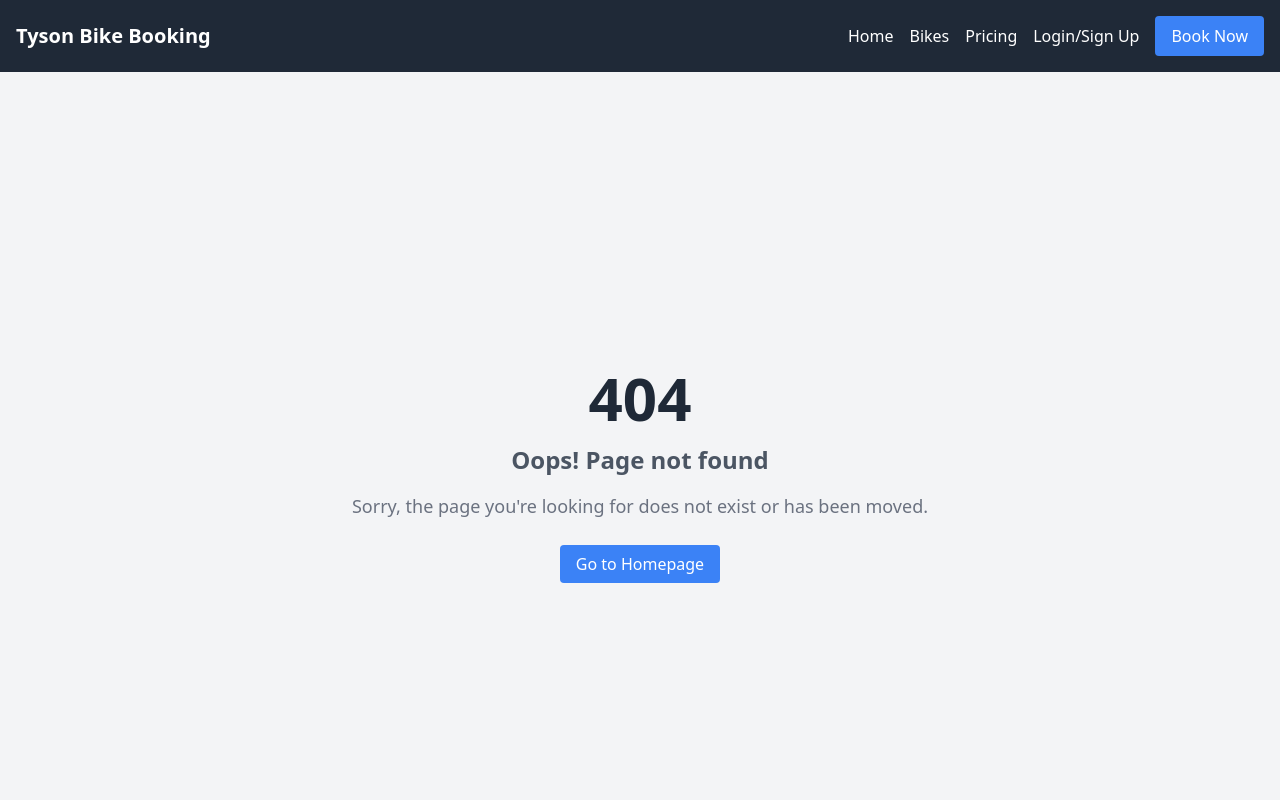
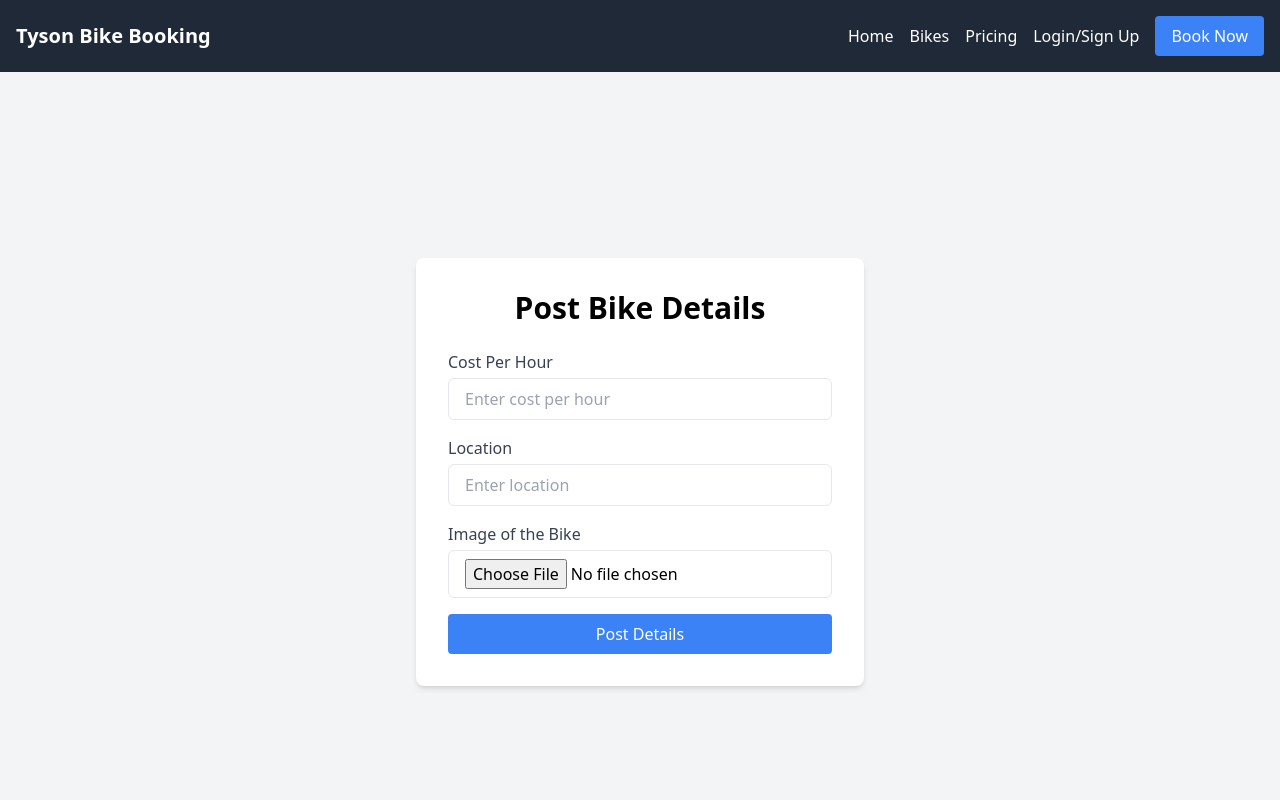
Before and after one commit to DANCANKARANI/bikebooking, a Next.js app: page /provider-home in a window 1280 px wide. Before the commit this address had no page. Shown: the top 800 px of the page. Built offline with nearby package versions, Linux system fonts and the light colour scheme.

Commit message:
my changes

```diff
--- a/app/login/customer/page.tsx
+++ b/app/login/customer/page.tsx
@@ -1,16 +1,56 @@
 "use client"
-
-import Footer from "@/app/components/Footer";
-import Navbar from "@/app/components/Navbar";
+import React, { useState } from 'react';
+import Footer from '@/app/components/Footer';
+import Navbar from '@/app/components/Navbar';
 
 const CustomerLoginPage = () => {
+  const [email, setEmail] = useState('');
+  const [password, setPassword] = useState('');
+  const [error, setError] = useState('');
+
+  const handleSubmit = async (e: React.FormEvent<HTMLFormElement>) => {
+    e.preventDefault();
+    setError(''); // Clear any previous errors
+
+    try {
+      const response = await fetch('https://bikebooking-api.onrender.com/api/v1/user/login', {
+        method: 'POST',
+        headers: {
+          'Content-Type': 'application/json',
+        },
+        body: JSON.stringify({ email, password }),
+      });
+
+      const result = await response.json();
+
+      if (response.ok) {
+        if (result.success === 'true') {
+          console.log('Login successful:', result);
+          // Save token to local storage (or handle it as needed)
+          localStorage.setItem('authToken', result.data.token);
+          // Redirect to home page
+          window.location.href = '/';
+        } else {
+          throw new Error(result.message || 'Login failed. Please check your email and password.');
+        }
+      } else {
+        // Handle non-200 response
+        throw new Error(result.error.join(', ') || 'An error occurred.');
+      }
+    } catch (error: any) {
+      console.error('Error during login:', error);
+      setError(error.message || 'An unknown error occurred.');
+    }
+  };
+
   return (
     <div className="font-sans antialiased">
       <Navbar />
       <main className="flex items-center justify-center min-h-screen bg-gray-100">
         <div className="bg-white p-8 rounded-lg shadow-md w-full max-w-md">
           <h1 className="text-3xl font-bold mb-6 text-center">Customer Login</h1>
-          <form>
+          {error && <p className="text-red-500 text-center mb-4">{error}</p>}
+          <form onSubmit={handleSubmit}>
             <div className="mb-4">
               <label htmlFor="email" className="block text-gray-700">Email</label>
               <input
@@ -19,6 +59,8 @@ const CustomerLoginPage = () => {
                 name="email"
                 placeholder="you@example.com"
                 className="mt-1 block w-full px-4 py-2 border rounded-md focus:border-blue-500 focus:ring focus:ring-blue-500 focus:ring-opacity-50"
+                value={email}
+                onChange={(e) => setEmail(e.target.value)}
                 required
               />
             </div>
@@ -30,6 +72,8 @@ const CustomerLoginPage = () => {
                 name="password"
                 placeholder="********"
                 className="mt-1 block w-full px-4 py-2 border rounded-md focus:border-blue-500 focus:ring focus:ring-blue-500 focus:ring-opacity-50"
+                value={password}
+                onChange={(e) => setPassword(e.target.value)}
                 required
               />
             </div>
--- a/app/login/provider/page.tsx
+++ b/app/login/provider/page.tsx
@@ -1,16 +1,56 @@
-"use client"
-
-import Footer from "@/app/components/Footer";
-import Navbar from "@/app/components/Navbar";
+"use client";
+import Footer from '@/app/components/Footer';
+import Navbar from '@/app/components/Navbar';
+import React, { useState } from 'react';
 
 const ProviderLoginPage = () => {
+  const [email, setEmail] = useState('');
+  const [password, setPassword] = useState('');
+  const [error, setError] = useState('');
+
+  const handleSubmit = async (e: React.FormEvent<HTMLFormElement>) => {
+    e.preventDefault();
+    setError(''); // Clear any previous errors
+
+    try {
+      const response = await fetch('https://bikebooking-api.onrender.com/api/v1/provider/login', {
+        method: 'POST',
+        headers: {
+          'Content-Type': 'application/json',
+        },
+        body: JSON.stringify({ email, password }),
+      });
+
+      const result = await response.json();
+
+      if (response.ok) {
+        if (result.success === 'true') {
+          console.log('Login successful:', result);
+          // Save token to local storage (or handle it as needed)
+          localStorage.setItem('authToken', result.data.token);
+          // Redirect to home page or provider dashboard
+          window.location.href = '/provider-home'; // Adjust as needed
+        } else {
+          throw new Error(result.message || 'Login failed. Please check your email and password.');
+        }
+      } else {
+        // Handle non-200 response
+        throw new Error(result.error.join(', ') || 'An error occurred.');
+      }
+    } catch (error: any) {
+      console.error('Error during login:', error);
+      setError(error.message || 'An unknown error occurred.');
+    }
+  };
+
   return (
     <div className="font-sans antialiased">
       <Navbar />
       <main className="flex items-center justify-center min-h-screen bg-gray-100">
         <div className="bg-white p-8 rounded-lg shadow-md w-full max-w-md">
           <h1 className="text-3xl font-bold mb-6 text-center">Provider Login</h1>
-          <form>
+          {error && <p className="text-red-500 text-center mb-4">{error}</p>}
+          <form onSubmit={handleSubmit}>
             <div className="mb-4">
               <label htmlFor="email" className="block text-gray-700">Email</label>
               <input
@@ -18,7 +58,9 @@ const ProviderLoginPage = () => {
                 id="email"
                 name="email"
                 placeholder="you@example.com"
-                className="mt-1 block w-full px-4 py-2 border rounded-md focus:border-green-500 focus:ring focus:ring-green-500 focus:ring-opacity-50"
+                className="mt-1 block w-full px-4 py-2 border rounded-md focus:border-blue-500 focus:ring focus:ring-blue-500 focus:ring-opacity-50"
+                value={email}
+                onChange={(e) => setEmail(e.target.value)}
                 required
               />
             </div>
@@ -29,18 +71,20 @@ const ProviderLoginPage = () => {
                 id="password"
                 name="password"
                 placeholder="********"
-                className="mt-1 block w-full px-4 py-2 border rounded-md focus:border-green-500 focus:ring focus:ring-green-500 focus:ring-opacity-50"
+                className="mt-1 block w-full px-4 py-2 border rounded-md focus:border-blue-500 focus:ring focus:ring-blue-500 focus:ring-opacity-50"
+                value={password}
+                onChange={(e) => setPassword(e.target.value)}
                 required
               />
             </div>
             <button
               type="submit"
-              className="w-full bg-green-500 hover:bg-green-600 text-white py-2 px-4 rounded"
+              className="w-full bg-blue-500 hover:bg-blue-600 text-white py-2 px-4 rounded"
             >
               Login
             </button>
             <div className="mt-4 text-center">
-              <a href="/forgot-password" className="text-green-500 hover:underline">Forgot Password?</a>
+              <a href="/forgot-password" className="text-blue-500 hover:underline">Forgot Password?</a>
             </div>
           </form>
         </div>
--- /dev/null
+++ b/app/provider-home/page.tsx
@@ -0,0 +1,115 @@
+"use client";
+import React, { useState } from 'react';
+import Footer from '@/app/components/Footer';
+import Navbar from '@/app/components/Navbar';
+
+const ProviderPage = () => {
+  const [costPerHour, setCostPerHour] = useState('');
+  const [location, setLocation] = useState('');
+  const [image, setImage] = useState<File | null>(null);
+  const [error, setError] = useState('');
+  const [success, setSuccess] = useState('');
+
+  const handleImageChange = (e: React.ChangeEvent<HTMLInputElement>) => {
+    if (e.target.files && e.target.files[0]) {
+      setImage(e.target.files[0]);
+    }
+  };
+
+  const handleSubmit = async (e: React.FormEvent<HTMLFormElement>) => {
+    e.preventDefault();
+    setError('');
+    setSuccess('');
+
+    const formData = new FormData();
+    formData.append('costPerHour', costPerHour);
+    formData.append('location', location);
+    if (image) {
+      formData.append('image', image);
+    }
+
+    try {
+      const response = await fetch('https://bikebooking-api.onrender.com/api/v1/bike/post', {
+        method: 'POST',
+        body: formData,
+      });
+
+      const result = await response.json();
+
+      if (response.ok) {
+        setSuccess('Bike details posted successfully!');
+        // Clear form fields
+        setCostPerHour('');
+        setLocation('');
+        setImage(null);
+      } else {
+        throw new Error(result.message || 'Failed to post bike details.');
+      }
+    } catch (error: any) {
+      console.error('Error posting bike details:', error);
+      setError(error.message || 'An unknown error occurred.');
+    }
+  };
+
+  return (
+    <div className="font-sans antialiased">
+      <Navbar />
+      <main className="flex items-center justify-center min-h-screen bg-gray-100">
+        <div className="bg-white p-8 rounded-lg shadow-md w-full max-w-md">
+          <h1 className="text-3xl font-bold mb-6 text-center">Post Bike Details</h1>
+          {error && <p className="text-red-500 text-center mb-4">{error}</p>}
+          {success && <p className="text-green-500 text-center mb-4">{success}</p>}
+          <form onSubmit={handleSubmit}>
+            <div className="mb-4">
+              <label htmlFor="costPerHour" className="block text-gray-700">Cost Per Hour</label>
+              <input
+                type="number"
+                id="costPerHour"
+                name="costPerHour"
+                placeholder="Enter cost per hour"
+                className="mt-1 block w-full px-4 py-2 border rounded-md focus:border-blue-500 focus:ring focus:ring-blue-500 focus:ring-opacity-50"
+                value={costPerHour}
+                onChange={(e) => setCostPerHour(e.target.value)}
+                required
+              />
+            </div>
+            <div className="mb-4">
+              <label htmlFor="location" className="block text-gray-700">Location</label>
+              <input
+                type="text"
+                id="location"
+                name="location"
+                placeholder="Enter location"
+                className="mt-1 block w-full px-4 py-2 border rounded-md focus:border-blue-500 focus:ring focus:ring-blue-500 focus:ring-opacity-50"
+                value={location}
+                onChange={(e) => setLocation(e.target.value)}
+                required
+              />
+            </div>
+            <div className="mb-4">
+              <label htmlFor="image" className="block text-gray-700">Image of the Bike</label>
+              <input
+                type="file"
+                id="image"
+                name="image"
+                accept="image/*"
+                className="mt-1 block w-full px-4 py-2 border rounded-md focus:border-blue-500 focus:ring focus:ring-blue-500 focus:ring-opacity-50"
+                onChange={handleImageChange}
+                required
+              />
+            </div>
+            <button
+              type="submit"
+              className="w-full bg-blue-500 hover:bg-blue-600 text-white py-2 px-4 rounded"
+            >
+              Post Details
+            </button>
+          </form>
+        </div>
+      </main>
+      <Footer />
+    </div>
+  );
+};
+
+export default ProviderPage;
--- a/app/signup/customer/page.tsx
+++ b/app/signup/customer/page.tsx
@@ -1,18 +1,52 @@
 "use client";
 import { useRouter } from 'next/navigation';
+import React, { useState } from 'react';
 import Footer from '../../components/Footer';
 import Navbar from '../../components/Navbar';
 
 const CustomerSignupPage = () => {
   const router = useRouter();
+  const [name, setName] = useState('');
+  const [email, setEmail] = useState('');
+  const [password, setPassword] = useState('');
+  const [confirmPassword, setConfirmPassword] = useState('');
+  const [error, setError] = useState('');
+  const [success, setSuccess] = useState('');
 
-  const handleSubmit = (e: { preventDefault: () => void; }) => {
+  const handleSubmit = async (e: React.FormEvent<HTMLFormElement>) => {
     e.preventDefault();
-    // Handle form submission logic here
-    // For example, send the form data to your API
+    setError('');
+    setSuccess('');
 
-    // Redirect to login or homepage upon successful signup
-    router.push('/login/customer');
+    // Validate passwords match
+    if (password !== confirmPassword) {
+      setError('Passwords do not match.');
+      return;
+    }
+
+    try {
+      const response = await fetch('https://bikebooking-api.onrender.com/api/v1/user/signup', {
+        method: 'POST',
+        headers: {
+          'Content-Type': 'application/json',
+        },
+        body: JSON.stringify({ name, email, password }),
+      });
+
+      const result = await response.json();
+
+      if (response.ok) {
+        setSuccess('Sign up successful! Redirecting to login...');
+        setTimeout(() => {
+          router.push('/login/customer');
+        }, 2000); // Redirect after 2 seconds to allow the success message to be visible
+      } else {
+        throw new Error(result.message || 'Sign up failed. Please try again.');
+      }
+    } catch (error: any) {
+      console.error('Error during signup:', error);
+      setError(error.message || 'An unknown error occurred.');
+    }
   };
 
   return (
@@ -21,6 +55,8 @@ const CustomerSignupPage = () => {
       <main className="flex items-center justify-center min-h-screen bg-gray-100">
         <div className="bg-white p-8 rounded-lg shadow-md w-full max-w-md">
           <h1 className="text-3xl font-bold mb-6 text-center">Customer Sign Up</h1>
+          {error && <p className="text-red-500 text-center mb-4">{error}</p>}
+          {success && <p className="text-green-500 text-center mb-4">{success}</p>}
           <form onSubmit={handleSubmit}>
             <div className="mb-4">
               <label htmlFor="name" className="block text-gray-700">Name</label>
@@ -30,6 +66,8 @@ const CustomerSignupPage = () => {
                 name="name"
                 placeholder="John Doe"
                 className="mt-1 block w-full px-4 py-2 border rounded-md focus:border-blue-500 focus:ring focus:ring-blue-500 focus:ring-opacity-50"
+                value={name}
+                onChange={(e) => setName(e.target.value)}
                 required
               />
             </div>
@@ -41,6 +79,8 @@ const CustomerSignupPage = () => {
                 name="email"
                 placeholder="you@example.com"
                 className="mt-1 block w-full px-4 py-2 border rounded-md focus:border-blue-500 focus:ring focus:ring-blue-500 focus:ring-opacity-50"
+                value={email}
+                onChange={(e) => setEmail(e.target.value)}
                 required
               />
             </div>
@@ -52,6 +92,8 @@ const CustomerSignupPage = () => {
                 name="password"
                 placeholder="********"
                 className="mt-1 block w-full px-4 py-2 border rounded-md focus:border-blue-500 focus:ring focus:ring-blue-500 focus:ring-opacity-50"
+                value={password}
+                onChange={(e) => setPassword(e.target.value)}
                 required
               />
             </div>
@@ -63,6 +105,8 @@ const CustomerSignupPage = () => {
                 name="confirm-password"
                 placeholder="********"
                 className="mt-1 block w-full px-4 py-2 border rounded-md focus:border-blue-500 focus:ring focus:ring-blue-500 focus:ring-opacity-50"
+                value={confirmPassword}
+                onChange={(e) => setConfirmPassword(e.target.value)}
                 required
               />
             </div>
```
